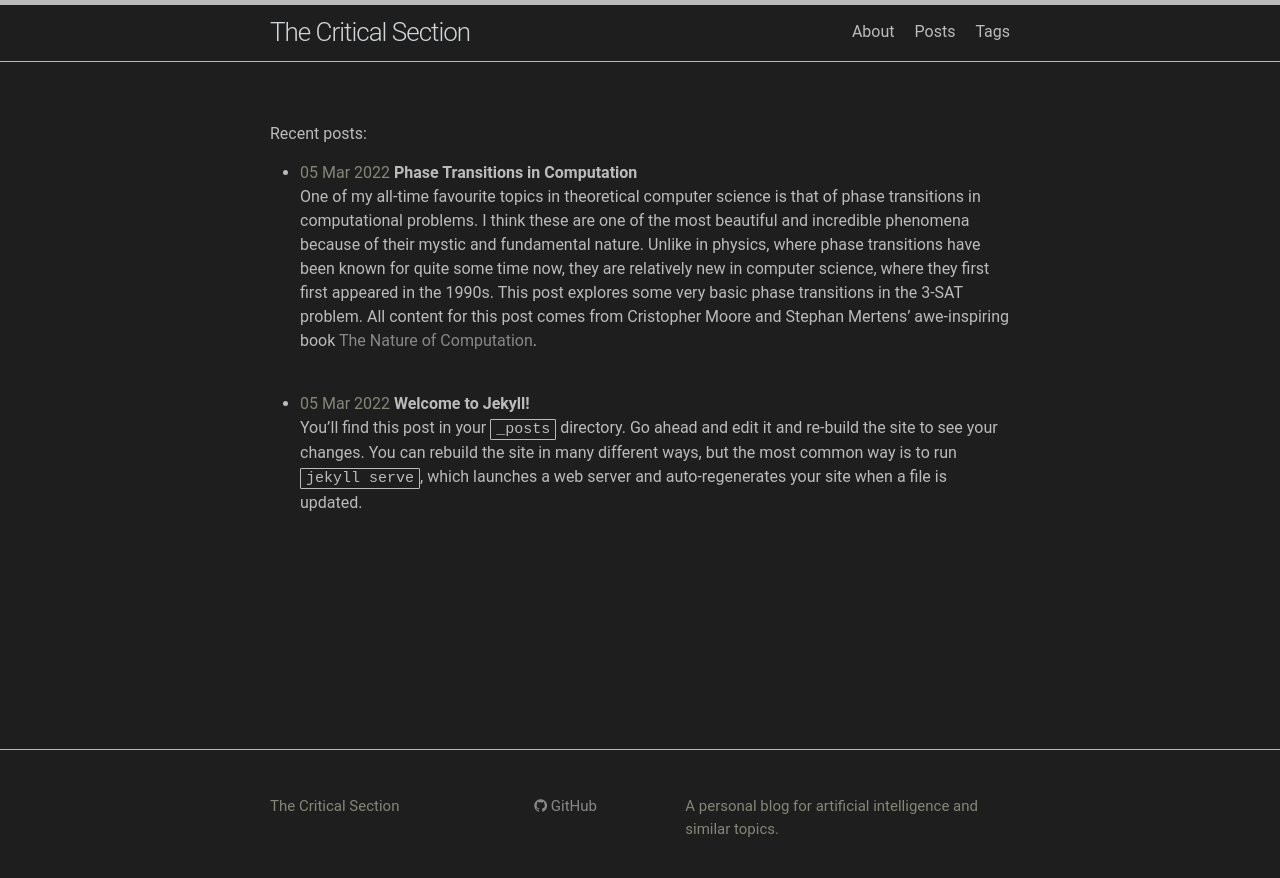
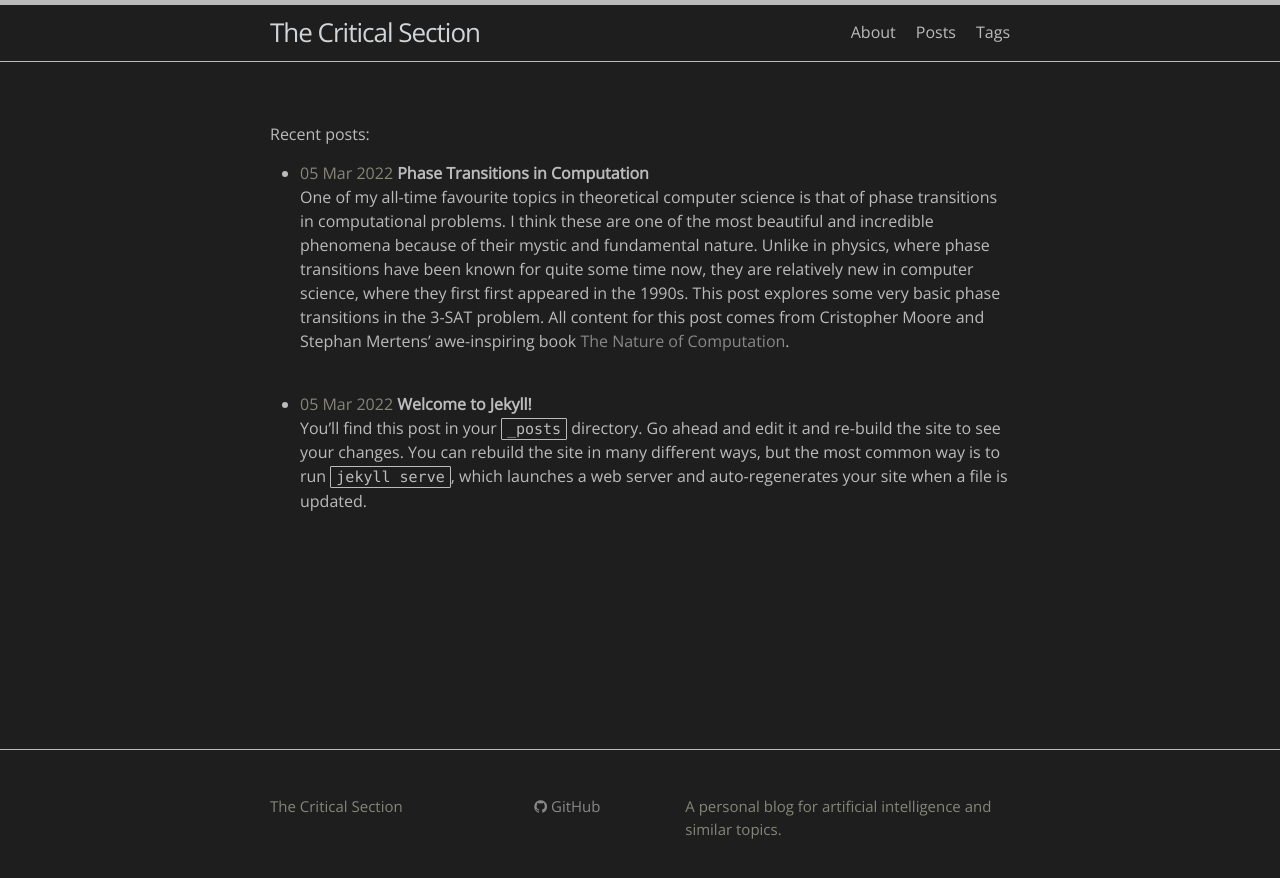
Before and after one commit to aceofgreens/aceofgreens.github.io, a Jekyll site: the page built from index.md, in a window 1280 px wide. Shown: the top 878 px of the page. Built offline with Jekyll 4.4.1, drawn with Linux system fonts in a browser that asks for light colours.

Commit message:
Progress towards post and design
Added initial version of the Phase Transitions post.
Added changes to color scheme, fonts, design.

```diff
--- a/_includes/head.html
+++ b/_includes/head.html
@@ -4,6 +4,8 @@
   <meta name="viewport" content="width=device-width, initial-scale=1">
   {%- seo -%}
   <link rel="stylesheet" href="{{ "/assets/main.css" | relative_url }}">
+  <link rel="shortcut icon" type="image/png" href="/site_icon.png">
+  <link href="https://fonts.googleapis.com/css?family=Roboto|Oswald|Open+Sans" rel="stylesheet">
   {%- feed_meta -%}
   {%- if jekyll.environment == 'production' and site.google_analytics -%}
     {%- include google-analytics.html -%}
--- a/_includes/header.html
+++ b/_includes/header.html
@@ -1,8 +1,10 @@
 <header class="site-header" role="banner">
 
   <div class="wrapper">
+    <link rel="stylesheet" href="https://cdnjs.cloudflare.com/ajax/libs/font-awesome/4.7.0/css/font-awesome.min.css"> <!--An icon library for the button icon-->
     {%- assign default_paths = site.pages | map: "path" -%}
     {%- assign page_paths = site.header_pages | default: default_paths -%}
+
     <a class="site-title" rel="author" href="{{ "/" | relative_url }}">{{ site.title | escape }}</a>
 
     {%- if page_paths -%}
@@ -22,9 +24,11 @@
             {%- if my_page.title -%}
             <a class="page-link" href="{{ my_page.url | relative_url }}">{{ my_page.title | escape }}</a>
             {%- endif -%}
-          {%- endfor -%}
+            {%- endfor -%}
+          <!-- <button class="btn"><i class="fa fa-github"></i></button> A lightbulb button -->
         </div>
       </nav>
     {%- endif -%}
   </div>
+
 </header>
--- a/_sass/minima.scss
+++ b/_sass/minima.scss
@@ -4,7 +4,7 @@
 
 // $base-font-family: -apple-system, BlinkMacSystemFont, "Segoe UI", Roboto, Helvetica, Arial, sans-serif, "Apple Color Emoji", "Segoe UI Emoji", "Segoe UI Symbol" !default;
 $code-font-family: "Consolas", monospace;
-$base-font-family: "Roboto", monospace;
+$base-font-family: "Open Sans", monospace;
 $base-font-size:   16px !default;
 $base-font-weight: 400 !default;
 $small-font-size:  $base-font-size * 0.875 !default;
--- a/_sass/minima/_base.scss
+++ b/_sass/minima/_base.scss
@@ -41,7 +41,6 @@
 }
 
 
-
 /**
  * `main` element
  */
@@ -50,16 +49,14 @@
 }
 
 
-
 /**
  * Images
  */
 img {
   max-width: 100%;
   vertical-align: middle;
-  border-radius: 5%
+  border-radius: 2%
 }
-
 
 
 /**
@@ -96,6 +93,15 @@
  */
 h1, h2, h3, h4, h5, h6 {
   font-weight: $base-font-weight;
+}
+
+.btn {
+  background-color: $background-color; /* Blue background */
+  border: none; /* Remove borders */
+  color: $text-color; /* White text */
+  // padding: 12px 16px; /* Some padding */
+  font-size: 16px; /* Set a font size */
+  cursor: pointer; /* Mouse pointer on hover */
 }
 
 
@@ -191,6 +197,7 @@
 
 code {
   padding: 1px 5px;
+  font-family: $code-font-family;
 }
 
 pre {
```
Also changed, not shown: _posts/2022-04-01-phase_transitions_in_computation.md (+36 -2 lines).
